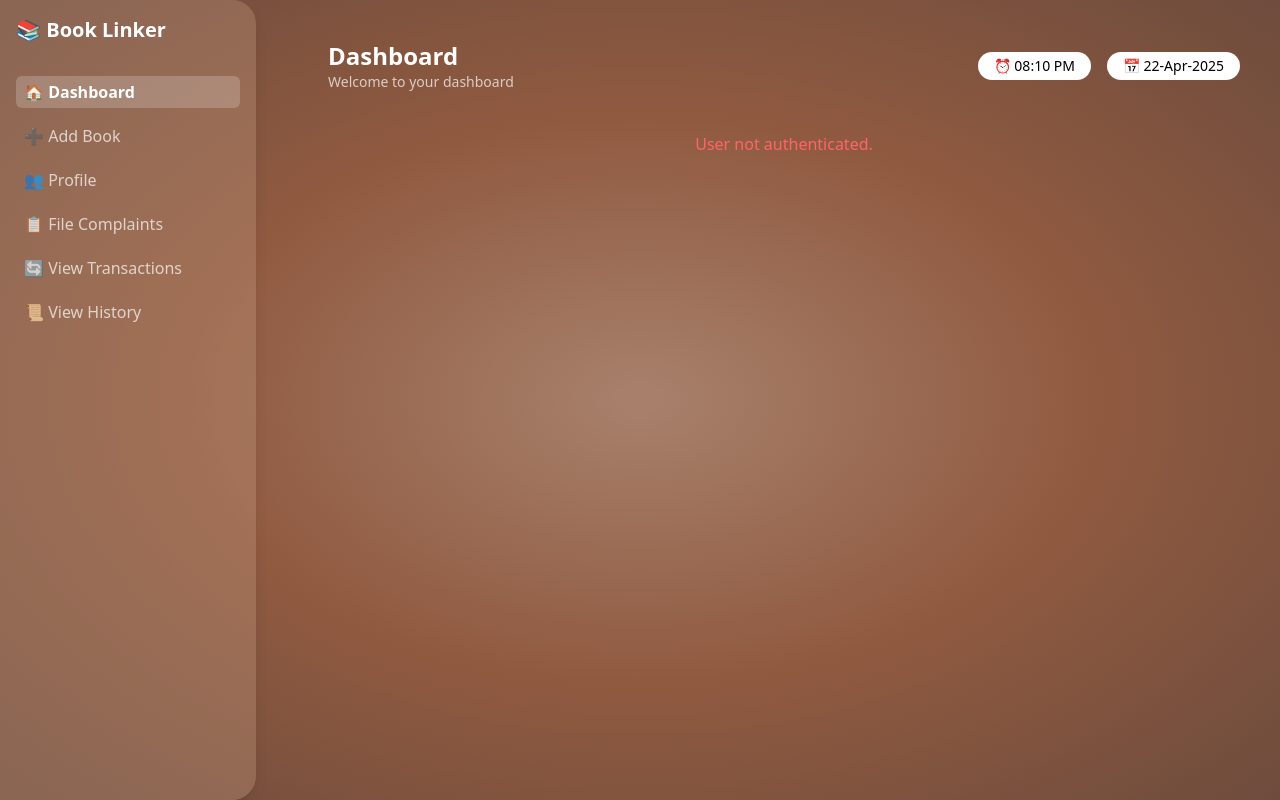
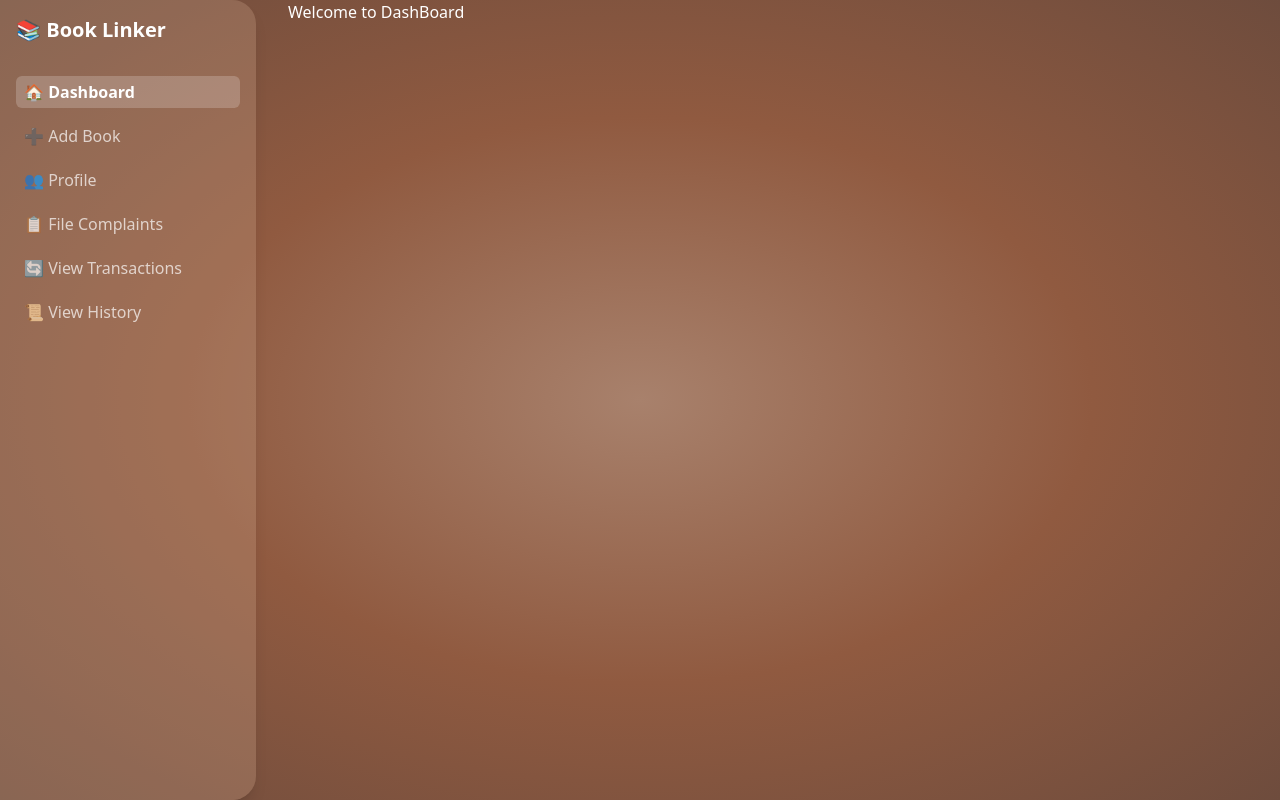
Before and after one commit to VE-Vaniya/BookLinker, a React (Vite) app: page /DashBoard in a window 1280 px wide. Built offline with nearby package versions, Linux system fonts and the light colour scheme.

Commit message:
Complete Seller except for chat and main page

```diff
--- a/src/components/DashBoard.jsx
+++ b/src/components/DashBoard.jsx
@@ -1,79 +1,7 @@
-import React, { useState, useEffect } from "react";
 import SideNav from "./SideNav";
 import { BarChart, Bar, XAxis, YAxis, CartesianGrid, Tooltip, Legend, ResponsiveContainer, Label } from "recharts";
-import { getAuth } from "firebase/auth";
 
 const Dashboard = () => {
-  const [currentTime, setCurrentTime] = useState("");
-  const [currentDate, setCurrentDate] = useState("");
-  const [bookData, setBookData] = useState([]);
-  const [loading, setLoading] = useState(false);
-  const [error, setError] = useState(null);
-
-  useEffect(() => {
-    const fetchBookData = async () => {
-      const auth = getAuth();
-      const user = auth.currentUser;
-
-      if (!user) {
-        setError("User not authenticated.");
-        return;
-      }
-
-      setLoading(true);
-      setError(null);
-
-      try {
-        const response = await fetch(
-          `http://localhost:8081/api/books/available-books?userEmail=${encodeURIComponent(user.email)}`
-        );
-
-        if (!response.ok) {
-          throw new Error(`Failed to fetch: ${response.status} ${response.statusText}`);
-        }
-
-        const result = await response.json();
-        setBookData(result);
-      } catch (err) {
-        setError("Error fetching data: " + err.message);
-      } finally {
-        setLoading(false);
-      }
-    };
-
-    fetchBookData();
-  }, []);
-
-  const chartData = bookData.reduce((acc, book) => {
-    const genre = book.genre || "Unknown";
-    const quantity = book.quantity || 1;
-
-    const existingGenre = acc.find((item) => item.genre === genre);
-    if (existingGenre) {
-      existingGenre.quantity += quantity;
-    } else {
-      acc.push({ genre, quantity });
-    }
-    return acc;
-  }, []);
-
-  useEffect(() => {
-    const updateDateTime = () => {
-      const now = new Date();
-      setCurrentTime(now.toLocaleTimeString([], { hour: "2-digit", minute: "2-digit" }));
-      setCurrentDate(
-        now.toLocaleDateString("en-GB", {
-          day: "2-digit",
-          month: "short",
-          year: "numeric",
-        }).replace(/ /g, "-")
-      );
-    };
-
-    updateDateTime();
-    const intervalId = setInterval(updateDateTime, 60000);
-    return () => clearInterval(intervalId);
-  }, []);
 
   return (
     <div
@@ -83,76 +11,7 @@ const Dashboard = () => {
       }}
     >
       <SideNav />
-      <main className="flex-1 p-10 text-white">
-        {/* Header */}
-        <div className="flex flex-col items-center mb-10 lg:flex-row lg:justify-between lg:items-center">
-          <div className="text-center lg:text-left mb-4 lg:mb-0">
-            <h1 className="text-2xl font-semibold">Dashboard</h1>
-            <p className="text-sm text-white/70">Welcome to your dashboard</p>
-          </div>
-          <div className="hidden lg:flex items-center gap-4">
-            <div className="text-sm bg-white rounded-full px-4 py-1 text-black">
-              ⏰ {currentTime}
-            </div>
-            <div className="text-sm bg-white rounded-full px-4 py-1 text-black">
-              📅 {currentDate}
-            </div>
-          </div>
-        </div>
-
-        {/* Chart and Info Section */}
-        {loading ? (
-          <div className="flex justify-center items-center min-h-[300px]">
-            <div className="w-10 h-10 border-4 border-white/40 border-t-transparent rounded-full animate-spin" />
-          </div>
-        ) : error ? (
-          <div className="text-red-400 text-center">{error}</div>
-        ) : (
-          <div className="flex flex-col lg:flex-row gap-10">
-            {/* Chart */}
-            <div className="w-full lg:w-2/3 h-80">
-              <ResponsiveContainer width="100%" height="100%">
-                <BarChart data={chartData}>
-                  <CartesianGrid stroke="#ffffff20" />
-                  <XAxis dataKey="genre" stroke="#fff">
-                    <Label value="Genre" offset={-10} position="insideBottom" fill="#fff" />
-                  </XAxis>
-                  <YAxis stroke="#fff">
-                    <Label value="Quantity" angle={-90} position="insideLeft" fill="#fff" />
-                  </YAxis>
-                  <Tooltip contentStyle={{ backgroundColor: "#6E4C3D", border: "none", color: "#fff" }} />
-                  <Legend wrapperStyle={{ color: "red" }} />
-                  <Bar
-                    dataKey="quantity"
-                    fill="#F2C94C"
-                    radius={[10, 10, 0, 0]}
-                    barSize={100}
-                  />
-                </BarChart>
-              </ResponsiveContainer>
-            </div>
-
-            {/* Information Section */}
-            <div className="flex-1 flex flex-col justify-center">
-              <h2 className="text-xl font-semibold mb-4">Overview</h2>
-              <p className="text-white/80 mb-2">
-                📚 Total Genres: <strong>{chartData.length}</strong>
-              </p>
-              <p className="text-white/80 mb-2">
-                📦 Total Books: <strong>{bookData.reduce((sum, b) => sum + (b.quantity || 1), 0)}</strong>
-              </p>
-              <p className="text-white/80">
-                🔥 Top Genre:{" "}
-                <strong>
-                  {chartData.length > 0
-                    ? chartData.reduce((a, b) => (a.quantity > b.quantity ? a : b)).genre
-                    : "N/A"}
-                </strong>
-              </p>
-            </div>
-          </div>
-        )}
-      </main>
+      <div className="text-white">Welcome to DashBoard</div>
     </div>
   );
 };
```
